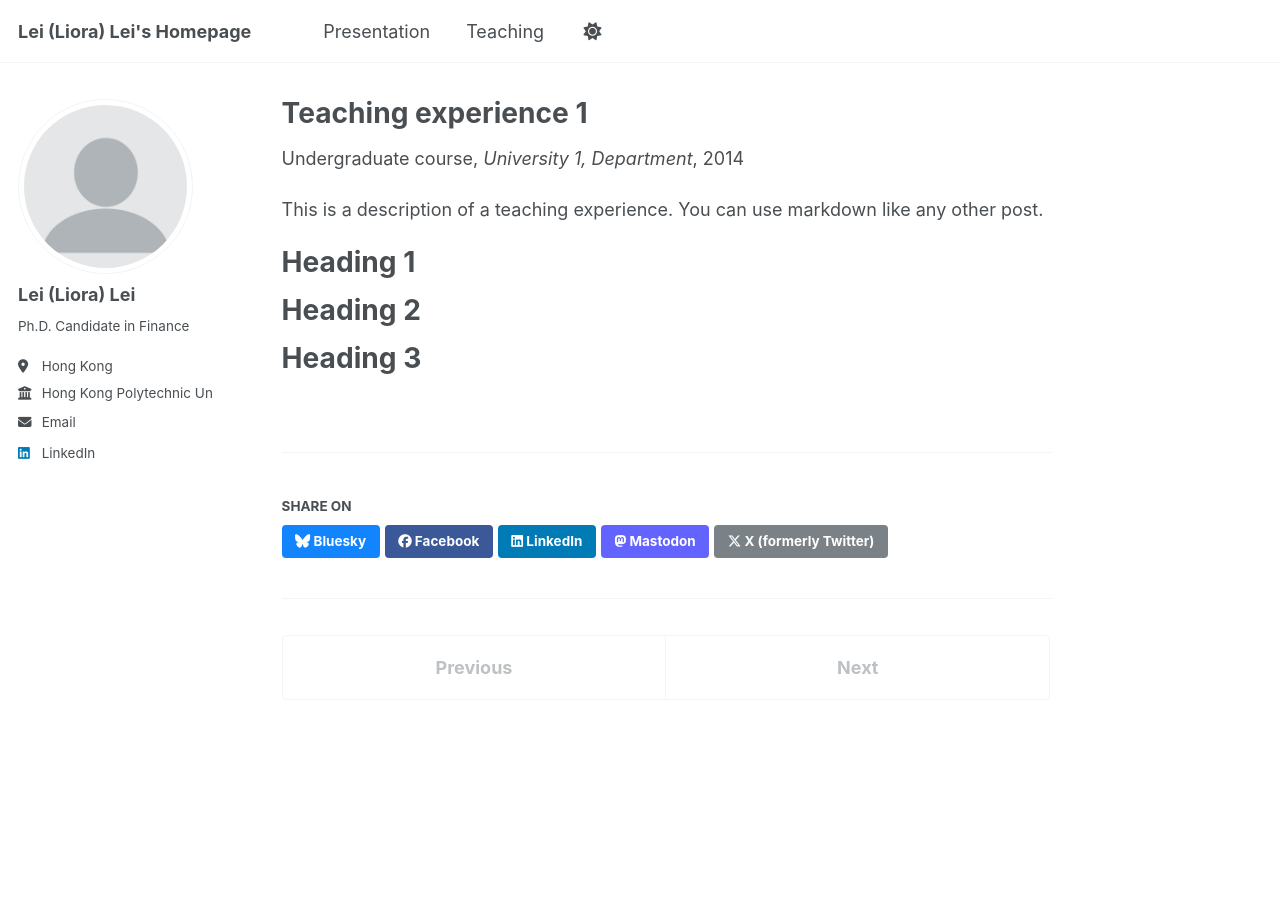
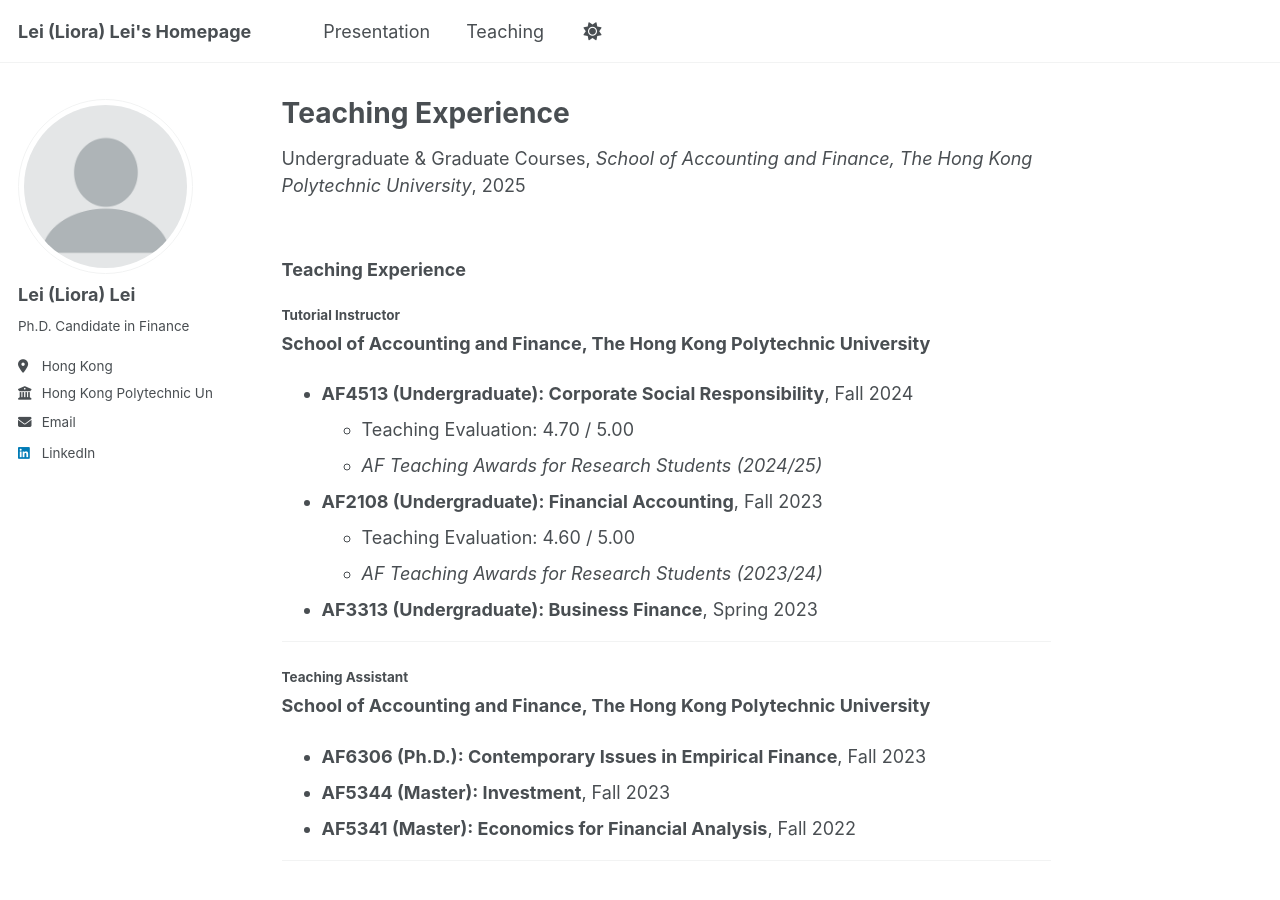
Before and after one commit to Liora-Lei/Lei-Lei, a Jekyll site: the page built from _teaching/2014-spring-teaching-1.md, in a window 1280 px wide and 900 px high. Built offline with Jekyll 4.4.1, drawn with Linux system fonts in a browser that asks for light colours; a script that is not in the unit is left out.

Commit message:
Update 2014-spring-teaching-1.md

```diff
--- a/_teaching/2014-spring-teaching-1.md
+++ b/_teaching/2014-spring-teaching-1.md
@@ -1,20 +1,35 @@
 ---
-title: "Teaching experience 1"
+title: "Teaching Experience"
 collection: teaching
-type: "Undergraduate course"
-permalink: /teaching/2014-spring-teaching-1
-venue: "University 1, Department"
-date: 2014-01-01
-location: "City, Country"
+type: "Undergraduate & Graduate Courses"
+permalink: /teaching/experience
+venue: "School of Accounting and Finance, The Hong Kong Polytechnic University"
+date: 2025-01-01
+location: "Hong Kong"
 ---
 
-This is a description of a teaching experience. You can use markdown like any other post.
+### **Teaching Experience**
 
-Heading 1
-======
+#### **Tutorial Instructor**
+**School of Accounting and Finance, The Hong Kong Polytechnic University**
 
-Heading 2
-======
+- **AF4513 (Undergraduate): Corporate Social Responsibility**, Fall 2024
+  - Teaching Evaluation: 4.70 / 5.00
+  - *AF Teaching Awards for Research Students (2024/25)*
 
-Heading 3
-======
+- **AF2108 (Undergraduate): Financial Accounting**, Fall 2023
+  - Teaching Evaluation: 4.60 / 5.00
+  - *AF Teaching Awards for Research Students (2023/24)*
+
+- **AF3313 (Undergraduate): Business Finance**, Spring 2023
+
+---
+
+#### **Teaching Assistant**
+**School of Accounting and Finance, The Hong Kong Polytechnic University**
+
+- **AF6306 (Ph.D.): Contemporary Issues in Empirical Finance**, Fall 2023
+- **AF5344 (Master): Investment**, Fall 2023
+- **AF5341 (Master): Economics for Financial Analysis**, Fall 2022
+
+---
```
